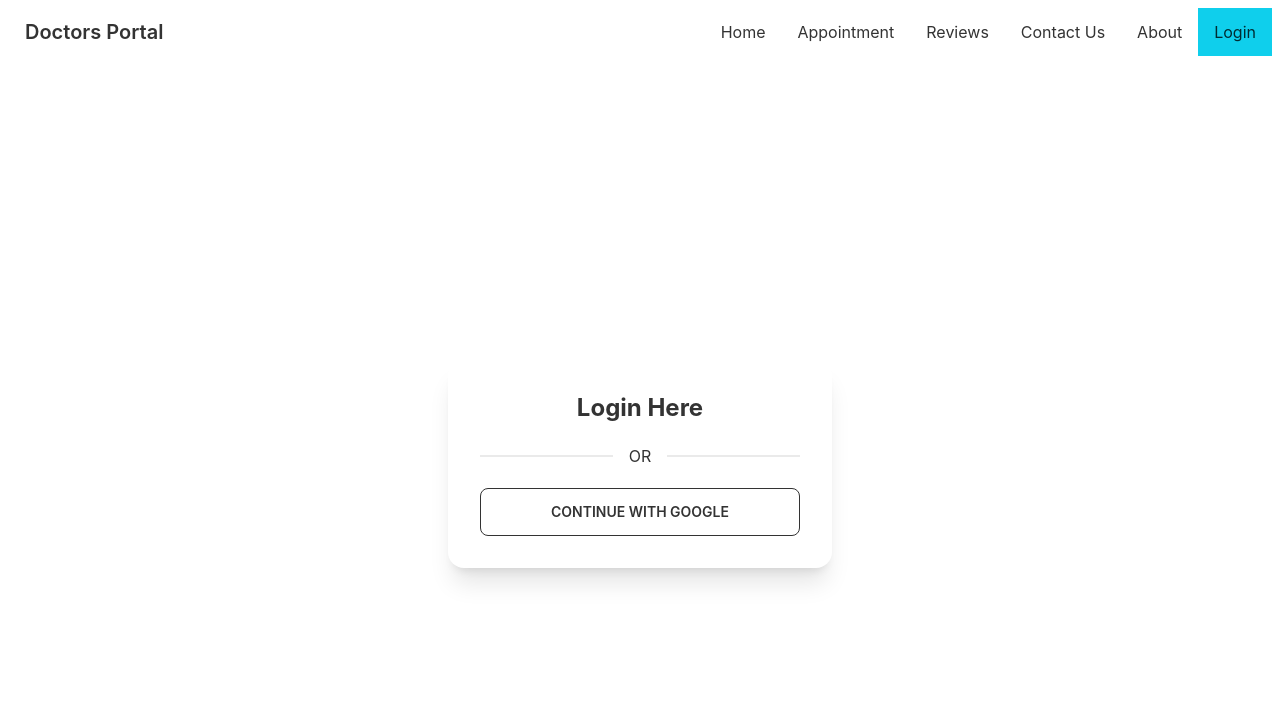
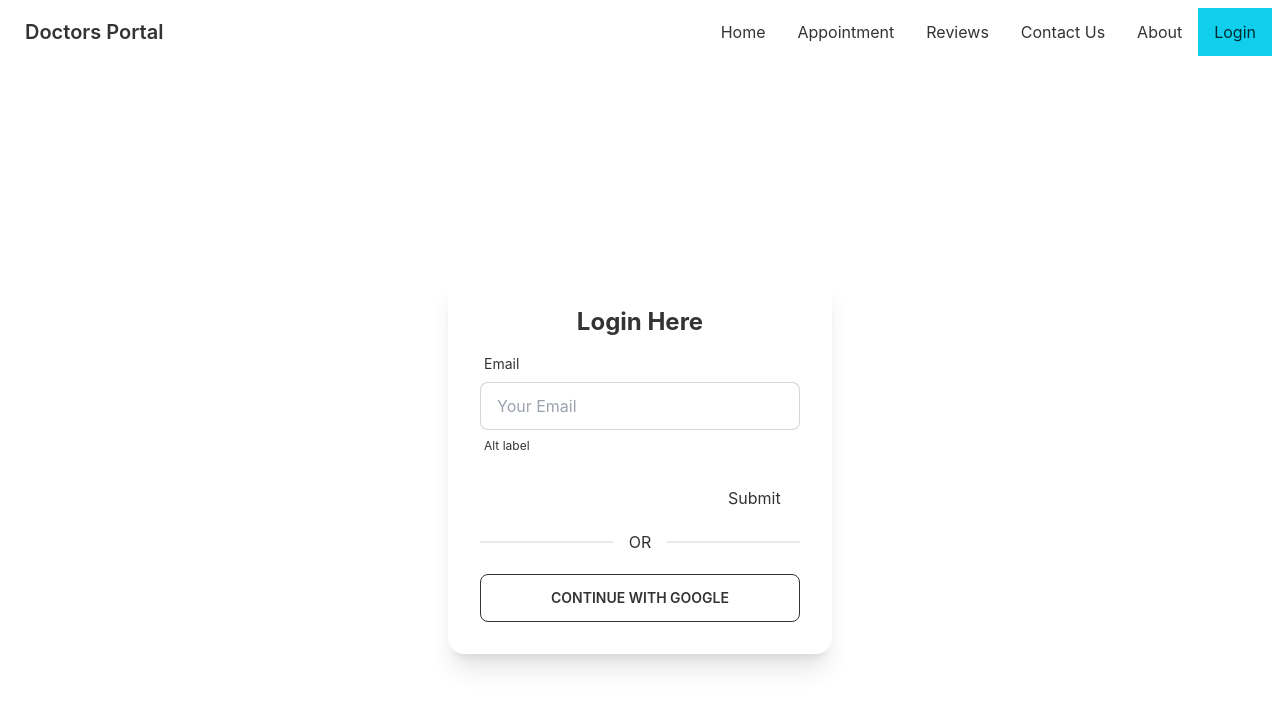
Before and after one commit to khanshorif331/doctors-portal, a React (Create React App) app: page /login in a window 1280 px wide. Shown: the top 708 px of the page. Built offline with nearby package versions, Linux system fonts and the light colour scheme; no server answers.

Commit message:
react hook fooooorm added in loooogin page

```diff
--- a/package.json
+++ b/package.json
@@ -13,6 +13,7 @@
     "react-day-picker": "^8.0.4",
     "react-dom": "^18.1.0",
     "react-firebase-hooks": "^5.0.3",
+    "react-hook-form": "^7.31.1",
     "react-router-dom": "^6.3.0",
     "react-scripts": "5.0.1",
     "web-vitals": "^2.1.4"
--- a/src/Pages/Login/Login.js
+++ b/src/Pages/Login/Login.js
@@ -1,9 +1,19 @@
 import React from 'react'
 import { useSignInWithGoogle } from 'react-firebase-hooks/auth'
 import auth from '../../firebase.init'
+import { useForm } from 'react-hook-form'
 
 const Login = () => {
 	const [signInWithGoogle, user, loading, error] = useSignInWithGoogle(auth)
+	const {
+		register,
+		formState: { errors },
+		handleSubmit,
+	} = useForm()
+
+	const onSubmit = data => {
+		console.log(data)
+	}
 
 	if (user) {
 		console.log(user)
@@ -14,6 +24,36 @@ const Login = () => {
 			<div className='card w-96 bg-base-100 shadow-xl'>
 				<div className='card-body'>
 					<h2 className='text-center text-2xl font-bold'>Login Here</h2>
+					<form onSubmit={handleSubmit(onSubmit)}>
+						<div class='form-control w-full max-w-xs'>
+							<label class='label'>
+								<span class='label-text'>Email</span>
+							</label>
+							<input
+								type='email'
+								placeholder='Your Email'
+								class='input input-bordered w-full max-w-xs'
+								{...register('email', {
+									pattern: {
+										value: /[A-Za-z]{3}/,
+										message: 'error message',
+									},
+								})}
+							/>
+							<label class='label'>
+								<span class='label-text-alt'>Alt label</span>
+							</label>
+						</div>
+
+						<input />
+						{errors.firstName?.type === 'required' &&
+							'First name is required'}
+
+						<input {...register('lastName', { required: true })} />
+						{errors.lastName && 'Last name is required'}
+
+						<input type='submit' />
+					</form>
 					<div className='divider'>OR</div>
 					<button
 						onClick={() => signInWithGoogle()}
```
Also changed, not shown: 1 other file (tests, documents, lock files or other folders).
